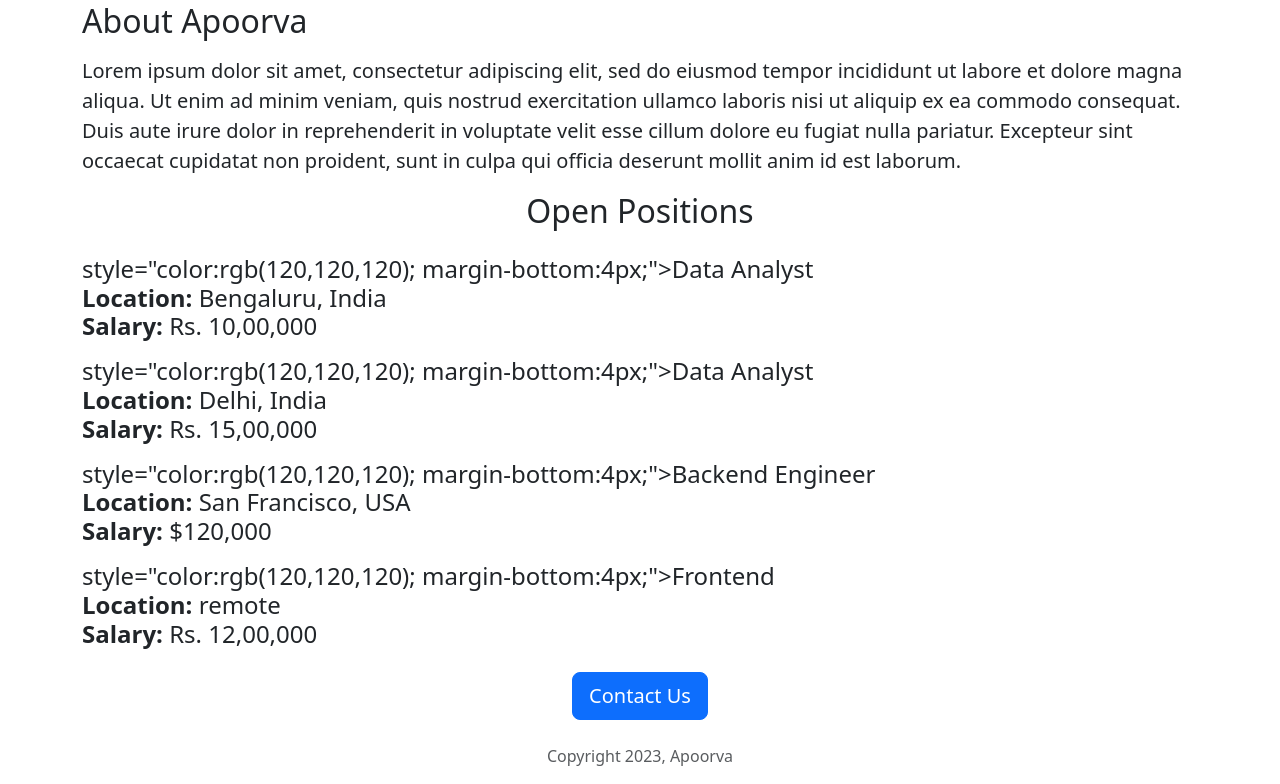
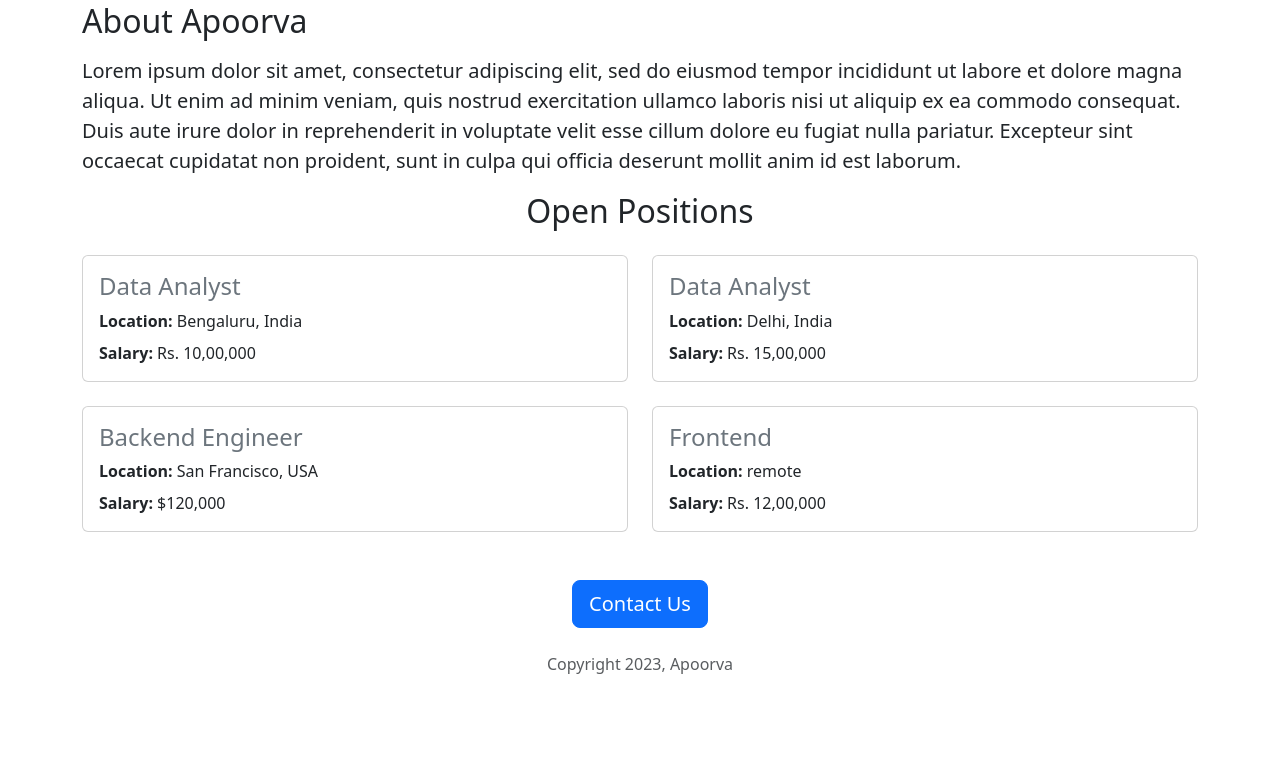
Before and after one commit to apoorvashiiii/apoorva-careers-website, a Flask app: page / in a window 1280 px wide. Shown: the part 862-1646 px from the top of the page. After the commit the page ends 1536 px from the top, so only its background shows below. Run offline with Flask 3, Linux system fonts and the light colour scheme.

Commit message:
Assistant checkpoint
Assistant generated file changes:
- templates/home.html: Fix job listing section syntax

---

User prompt:

why is the website also showing color rgb   part

Replit-Commit-Author: Assistant
Replit-Commit-Session-Id: da459de1-cf24-4568-a960-60cf170e920a

```diff
--- a/templates/home.html
+++ b/templates/home.html
@@ -16,21 +16,23 @@
 
       </p>
       <h2 class="text-center mt-2 mb-4">Open Positions</h2>
-      <p class="text-secondary">
-        <p>
+      <div class="row">
         {% for job in jobs %}
-          <div style="margin-bottom:16px;"">
-            <h4> style="color:rgb(120,120,120); margin-bottom:4px;">{{job['title']}}</h
-              {{job['title']}}</h4>
-            <div>
-              <b>Location:</b> {{job['location']}}
-            </div>
-            <div>
-              <b>Salary:</b> {{job['salary']}}
+          <div class="col-md-6 mb-4">
+            <div class="card">
+              <div class="card-body">
+                <h4 class="card-title text-secondary mb-2">{{job['title']}}</h4>
+                <div class="mb-2">
+                  <b>Location:</b> {{job['location']}}
+                </div>
+                <div>
+                  <b>Salary:</b> {{job['salary']}}
+                </div>
+              </div>
             </div>
           </div>
         {% endfor %}
-      </p>
+      </div>
       <div class="text-center mt-4">
         <button class="btn btn-primary btn-lg">Contact Us</button>
         <p class="text-muted mt-4">Copyright 2023, Apoorva</p>
```
